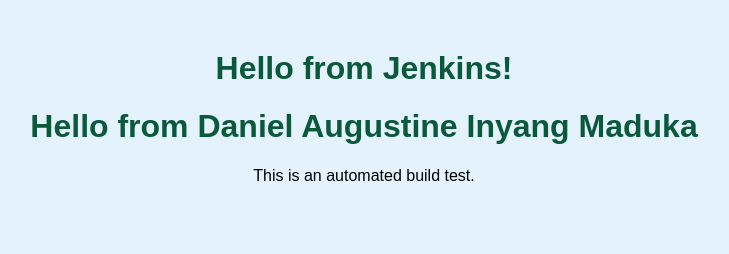
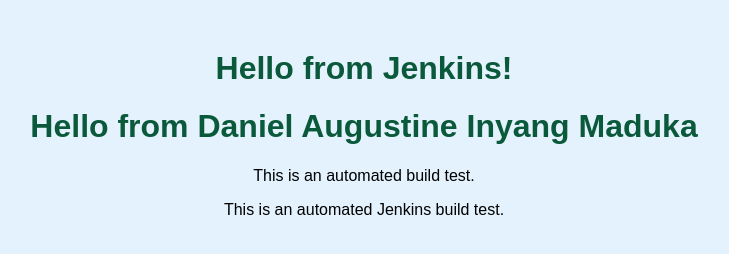
Before and after one commit to danielinyang/simple_html_website, a plain HTML site: page index.html in a window 1280 px wide. Shown: the whole page, without its empty margins (276-1005 px from the left). Drawn offline with Linux system fonts and the light colour scheme.

Commit message:
Update index version 4

```diff
--- a/index.html
+++ b/index.html
@@ -8,5 +8,6 @@
   <h1>Hello from Jenkins!</h1>
   <h1>Hello from Daniel Augustine Inyang Maduka</h1>
   <p>This is an automated build test.</p>
+  <p>This is an automated Jenkins build test.</p>
 </body>
 </html>
```
